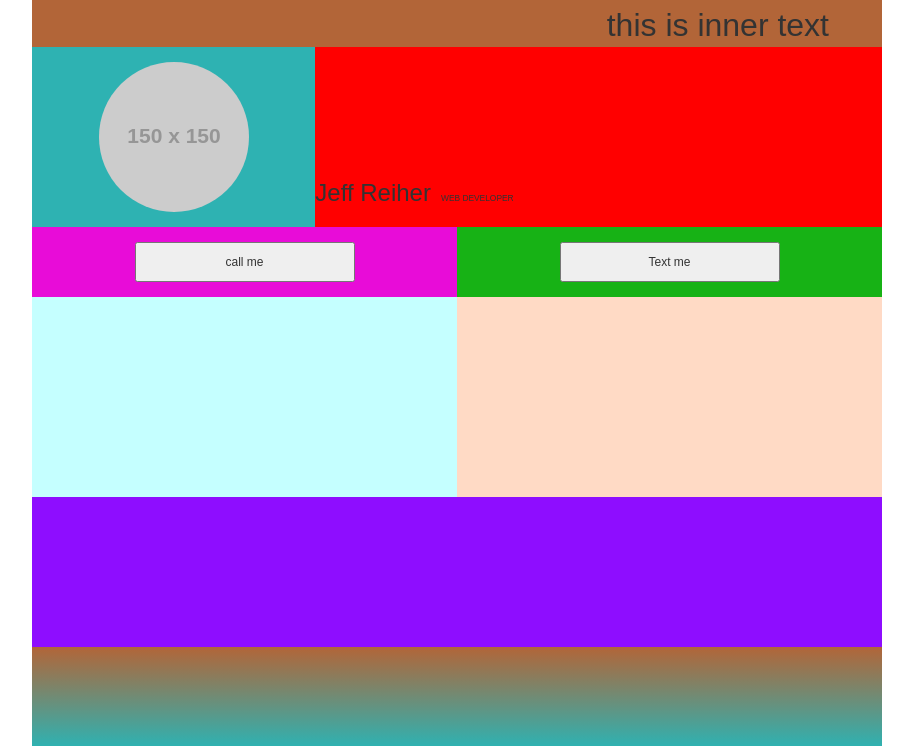
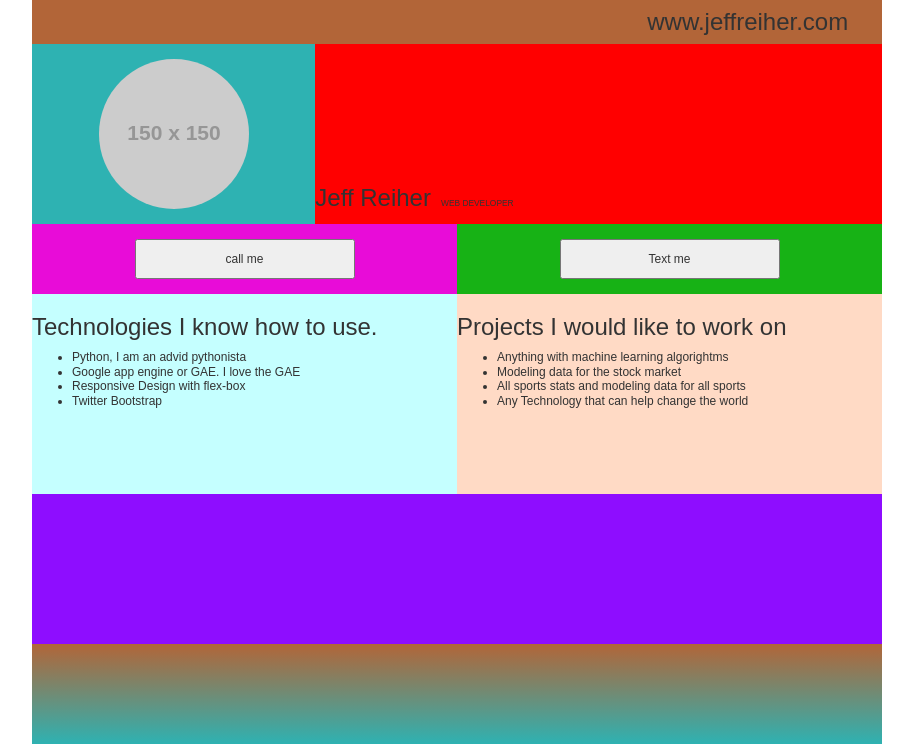
Before and after one commit to jreiher2003/pro_jeffreiher, a Flask app: page / in a window 1280 px wide. Shown: the top 746 px of the page, without its empty margins (183-1096 px from the left). Run offline with Flask 2, Linux system fonts and the light colour scheme; grey boxes labelled with a size stand in for pictures from a placeholder-image service; some libraries are stand-ins or nearby versions.

Commit message:
minor changes to fonts

```diff
--- a/jreiher/static/styles.css
+++ b/jreiher/static/styles.css
@@ -33,9 +33,9 @@ body {
 	font-size: 18px;
 }
 .header p {
-	margin-right: 1.5em;
+	margin-right: 1.2em;
 	margin-top: .4em;
-	font-size: 32px;
+	font-size: 24px;
 	float: right;
 }
 
@@ -131,7 +131,7 @@ span {
 	line-height: 1.2em;
 	margin-bottom: -100px;
 	text-align: left;
-	padding-top: 132px;
+	padding-top: 140px;
 	}
 	.button1 {
 		width: 50%;
--- a/jreiher/templates/index.html
+++ b/jreiher/templates/index.html
@@ -78,7 +78,7 @@
 	<div class="container">
 
 		<div class="header">
-			<p>this is inner text</p>
+			<p>www.jeffreiher.com</p>
 			<span class='icon'><i class="fa fa-bars fa-2x"></i></span>
 		</div>
 
@@ -86,8 +86,24 @@
 		<div class="name"><p>Jeff Reiher<span>Web Developer</span></p></div>
 		<div class="button1"><button>call me</button></div>
 		<div class="button2"><button>Text me</button></div>
-		<div class="info1"></div>
-		<div class="info2"></div>
+		<div class="info1">
+			<h3>Technologies I know how to use.</h3>
+			<ul>
+				<li>Python, I am an advid pythonista</li>
+				<li>Google app engine or GAE.  I love the GAE</li>
+				<li>Responsive Design with flex-box</li>
+				<li>Twitter Bootstrap</li>
+			</ul>
+		</div>
+		<div class="info2">
+		<h3>Projects I would like to work on</h3>
+			<ul>
+				<li>Anything with machine learning algorightms</li>
+				<li>Modeling data for the stock market</li>
+				<li>All sports stats and modeling data for all sports</li>
+				<li>Any Technology that can help change the world</li>
+			</ul>
+		</div>
 		<div class="footer"></div>
 		<div class="exp"></div>
 
```
